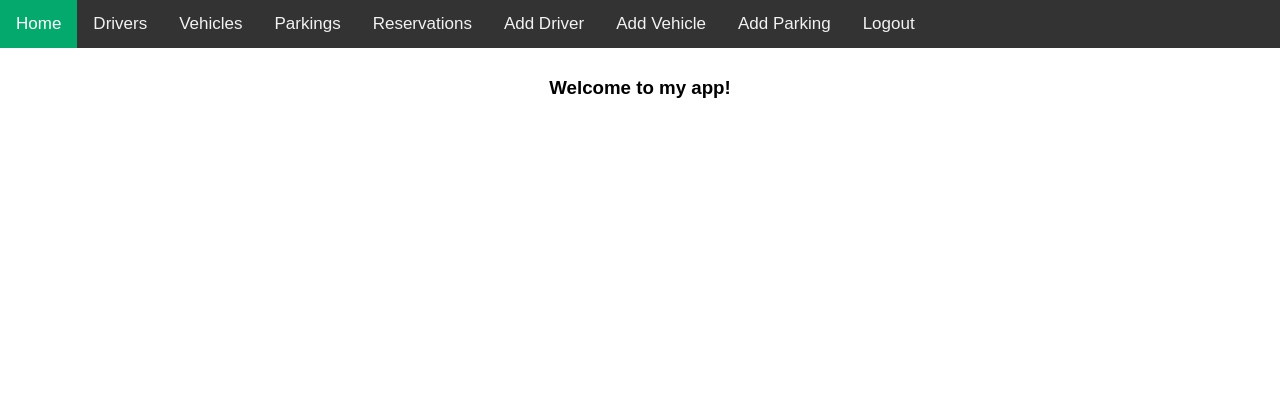
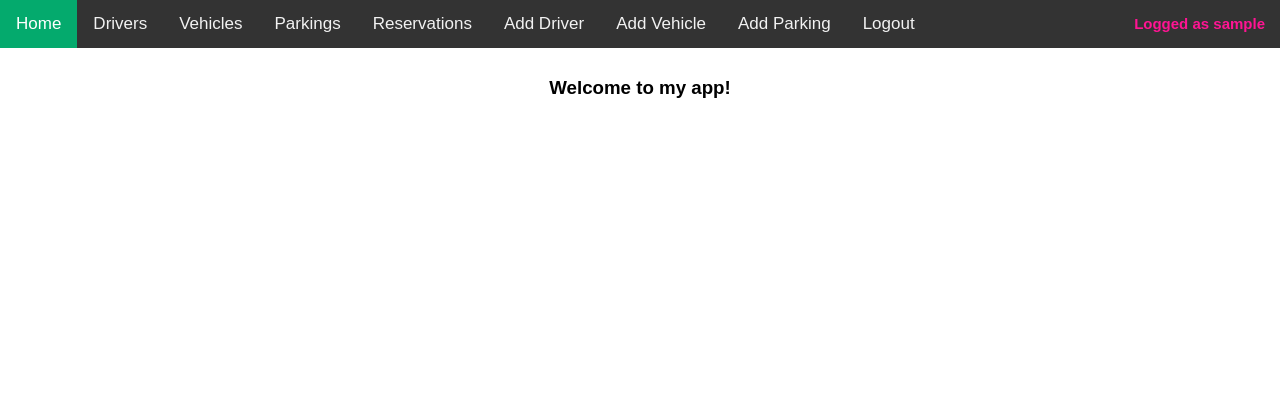
Before and after one commit to MightyAd3k/Driver-s-App, a Django app: page / in a window 1280 px wide. Shown: the top 420 px of the page. Run offline with Django 4.2, Linux system fonts and the light colour scheme; the visitor is signed in with stand-in values (Sample User, id 1).

Commit message:
Added few css changes (user or superuser displaying)

```diff
--- a/reservation/static/main.css
+++ b/reservation/static/main.css
@@ -60,3 +60,19 @@ a {
 #promyczek {
     text-align: center
 }
+
+#superuser {
+    float: right;
+    color: deeppink;
+    margin-right: 15px;
+    font-size: 15px;
+    font-weight: bold;
+}
+
+#user {
+    float: right;
+    color: deeppink;
+    margin-right: 15px;
+    font-size: 15px;
+    font-weight: bold;
+}
--- a/reservation/views.py
+++ b/reservation/views.py
@@ -184,7 +184,7 @@ class AddParkingReservation(LoginRequiredMixin, View):
         parking = Parking.objects.get(id=parking_id)
 
         if parking.free_places < 1:
-            return HttpResponse("We're sorry, there is no more free places available.")
+            return HttpResponse("We're sorry, there are no more places available.")
 
         if form.is_valid():
             reservation = form.save(commit=False)
--- a/templates/base.html
+++ b/templates/base.html
@@ -30,6 +30,12 @@
         <a href="{% url 'logout' %}">Logout</a>
     {% endif %}
 
+    {% if user.is_superuser %}
+        <p id="superuser">Logged as {{ user }}</p>
+    {% else %}
+        <p id="user">Logged as {{ user }}</p>
+    {% endif %}
+
 </div>
 <div class="contener">
     {% block content %}
@@ -50,7 +56,7 @@
 </div>
 <div class="footer">
     <p>{{ date }}</p>
-    <p>Created by:<a href="https://github.com/MightyAd3k">Adrian Drewniak</a>, junior python developer.</p>
+    <p>Created by: <a href="https://github.com/MightyAd3k">Adrian Drewniak</a>, junior python developer.</p>
 </div>
 </body>
 </html>
```
